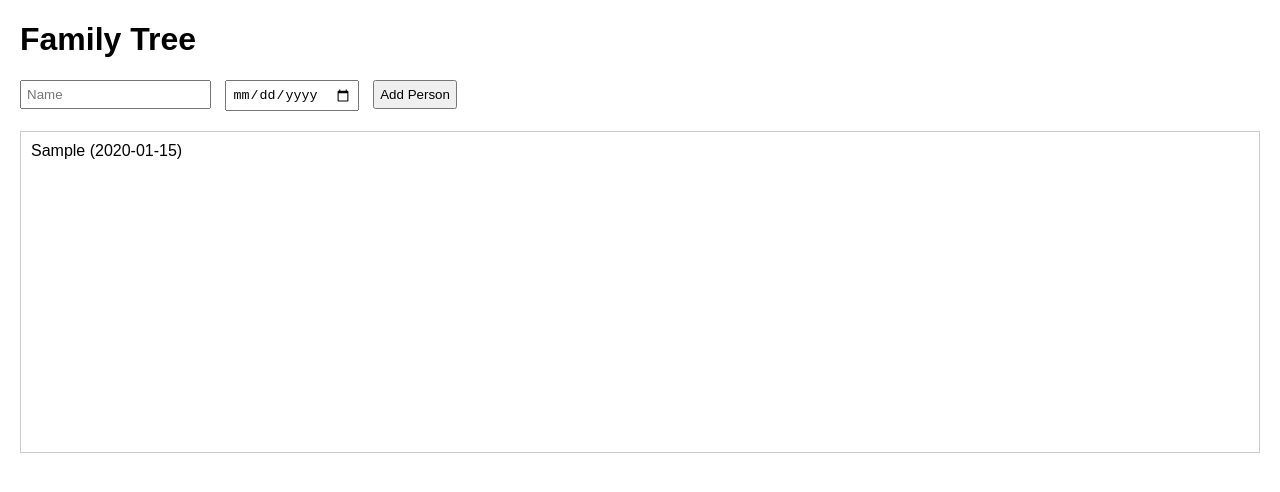
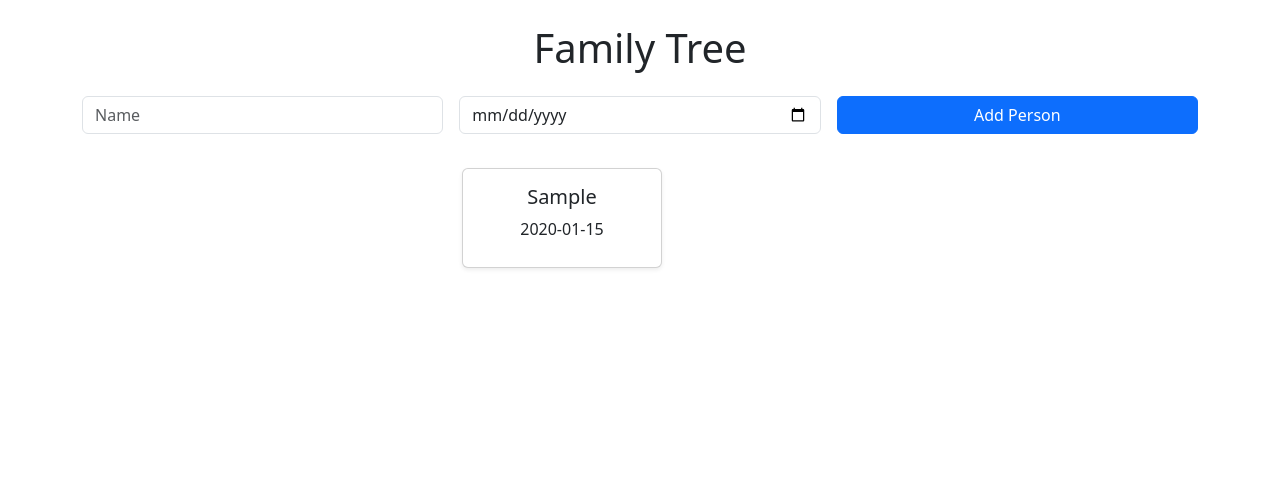
Before and after one commit to WebApps-25/FamilyTree, a plain HTML site: page index.html in a window 1280 px wide. Both pictures are taken after typing "Sample", "2020-01-15" into the empty fields and a click on the button "Add Person". Drawn offline with nearby package versions, Linux system fonts and the light colour scheme.

Commit message:
Tree init

```diff
--- a/index.html
+++ b/index.html
@@ -4,18 +4,30 @@
     <meta charset="UTF-8">
     <meta name="viewport" content="width=device-width, initial-scale=1.0">
     <title>Family Tree</title>
+    <!-- Bootstrap CSS CDN -->
+    <link href="https://cdn.jsdelivr.net/npm/bootstrap@5.3.3/dist/css/bootstrap.min.css" rel="stylesheet" integrity="sha384-QWTKZyjpPEjISv5WaRU9OFeRpok6YctnYmDr5pNlyT2bRjXh0JMhjY6hW+ALEwIH" crossorigin="anonymous">
     <link rel="stylesheet" href="/styles.css">
 </head>
 <body>
-    <div id="app">
-        <h1>Family Tree</h1>
-        <form id="add-person-form">
-            <input type="text" id="name" placeholder="Name" required>
-            <input type="date" id="birthDate" placeholder="Birth Date">
-            <button type="submit">Add Person</button>
+    <div class="container my-4">
+        <h1 class="text-center mb-4">Family Tree</h1>
+        <form id="add-person-form" class="mb-4">
+            <div class="row g-3">
+                <div class="col-md-4">
+                    <input type="text" id="name" class="form-control" placeholder="Name" required>
+                </div>
+                <div class="col-md-4">
+                    <input type="date" id="birthDate" class="form-control" placeholder="Birth Date">
+                </div>
+                <div class="col-md-4">
+                    <button type="submit" class="btn btn-primary w-100">Add Person</button>
+                </div>
+            </div>
         </form>
-        <div id="tree-container"></div>
+        <div id="tree-container" class="row justify-content-center"></div>
     </div>
     <script src="/main.js" type="module"></script>
+    <!-- Bootstrap JS (optional, for interactive components) -->
+    <script src="https://cdn.jsdelivr.net/npm/bootstrap@5.3.3/dist/js/bootstrap.bundle.min.js" integrity="sha384-YvpcrYf0tY3lHB60NNkmXc5s9fDVZLESaAA55NDzOxhy9GkcIdslK1eN7N6jIeHz" crossorigin="anonymous"></script>
 </body>
 </html>
--- a/styles.css
+++ b/styles.css
@@ -1,17 +1,28 @@
-body {
-    font-family: Arial, sans-serif;
-    margin: 20px;
+/* Custom styles for the tree */
+.tree-node {
+    margin: 10px;
+    text-align: center;
 }
-#tree-container {
-    margin-top: 20px;
-    border: 1px solid #ccc;
-    padding: 10px;
-    min-height: 300px;
+
+.tree-node .card {
+    width: 200px; /* Fixed width for uniformity */
+    min-height: 100px;
+    position: relative;
 }
-form {
-    margin-bottom: 20px;
+
+/* Optional: Lines connecting nodes (basic) */
+.tree-node::before {
+    content: '';
+    position: absolute;
+    top: -20px;
+    left: 50%;
+    width: 2px;
+    height: 20px;
+    background: #ccc;
+    transform: translateX(-50%);
 }
-input, button {
-    margin-right: 10px;
-    padding: 5px;
+
+/* Remove line from top-most nodes if needed */
+.tree-node:first-child::before {
+    display: none;
 }
--- a/tree.js
+++ b/tree.js
@@ -1,10 +1,18 @@
 export function renderTree(family) {
     const container = document.getElementById('tree-container');
     container.innerHTML = '';
+
     family.forEach(person => {
         const node = document.createElement('div');
-        node.textContent = `${person.name} (${person.birthDate || 'Unknown'})`;
+        node.className = 'col-md-4 tree-node'; // Bootstrap column for responsiveness
+        node.innerHTML = `
+            <div class="card shadow-sm">
+                <div class="card-body">
+                    <h5 class="card-title">${person.name}</h5>
+                    <p class="card-text">${person.birthDate || 'Unknown'}</p>
+                </div>
+            </div>
+        `;
         container.appendChild(node);
     });
-    // Add SVG or library logic here for a real tree later
 }
```
